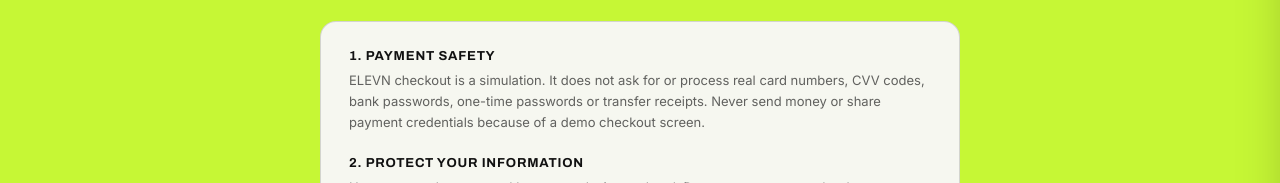
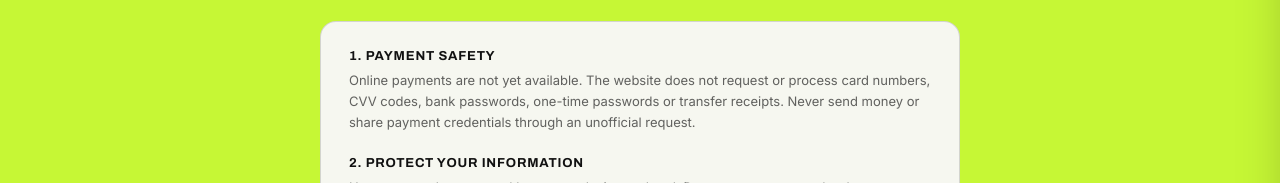
Before and after one commit to dbobmanuel29-hue/elevn, a Next.js app: page /security in a window 1280 px wide. Shown: the part 349-532 px from the top of the page. Built offline with nearby package versions, Linux system fonts and the light colour scheme.

Commit message:
Clean customer-facing copy and remove unverified sample reviews

```diff
--- a/src/app/security/page.tsx
+++ b/src/app/security/page.tsx
@@ -2,7 +2,7 @@ import type { Metadata } from "next";
 import Link from "next/link";
 export const metadata: Metadata = { title:"Security", description:"Security information and safe-use guidance for ELEVN customers." };
 const SECTIONS=[
-["1. Payment safety","ELEVN checkout is a simulation. It does not ask for or process real card numbers, CVV codes, bank passwords, one-time passwords or transfer receipts. Never send money or share payment credentials because of a demo checkout screen."],
+["1. Payment safety","Online payments are not yet available. The website does not request or process card numbers, CVV codes, bank passwords, one-time passwords or transfer receipts. Never send money or share payment credentials through an unofficial request."],
 ["2. Protect your information","Use a current browser and keep your device updated. Do not reuse passwords, share account credentials or submit sensitive personal information through general contact forms. Be cautious of messages or websites pretending to represent ELEVN."],
 ["3. Website providers","The storefront uses hosted web and database infrastructure and requests some assets from third-party providers. Those providers operate under their own security practices and terms. No online service can guarantee complete security."],
 ["4. Report a concern","If you notice a suspected security issue, use the Contact page and describe the affected page and steps to reproduce it. Do not include passwords, private keys, payment details or other people's personal data. Do not attempt to access data or accounts that are not yours."],
```
